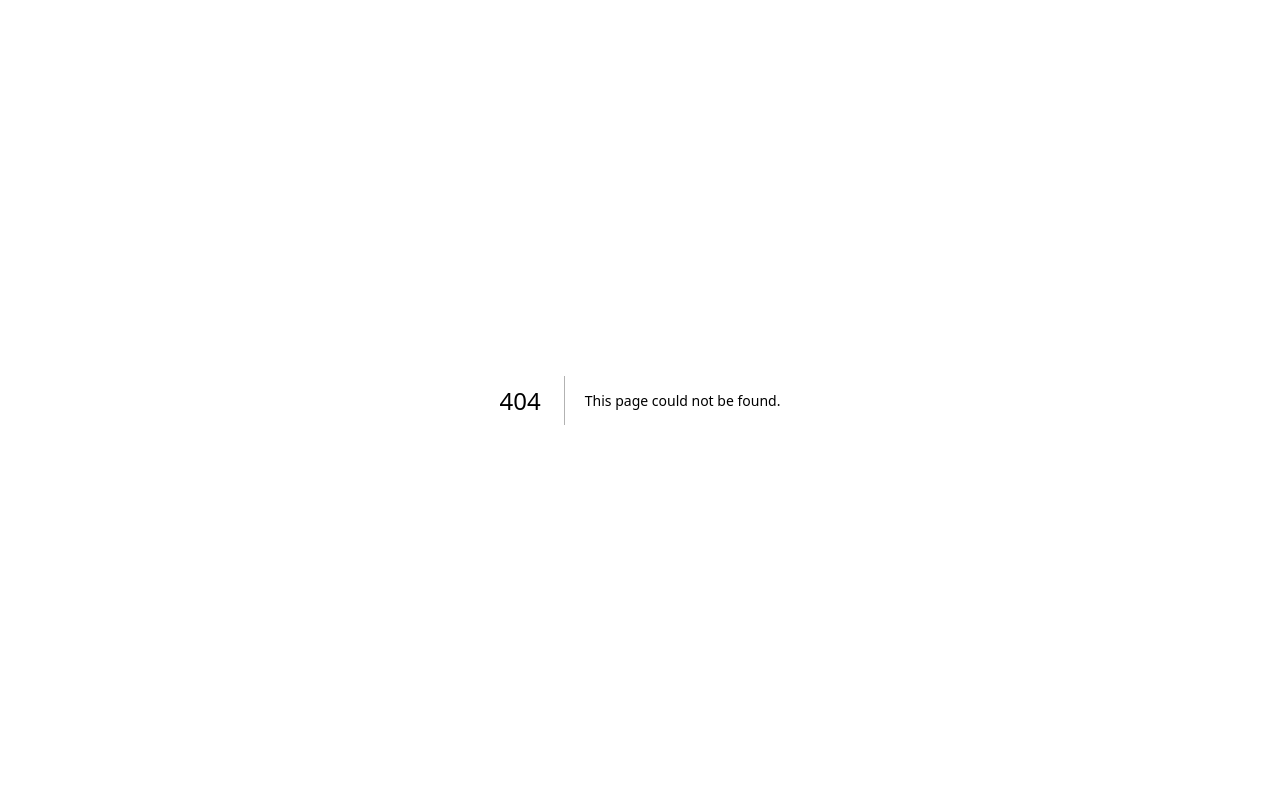
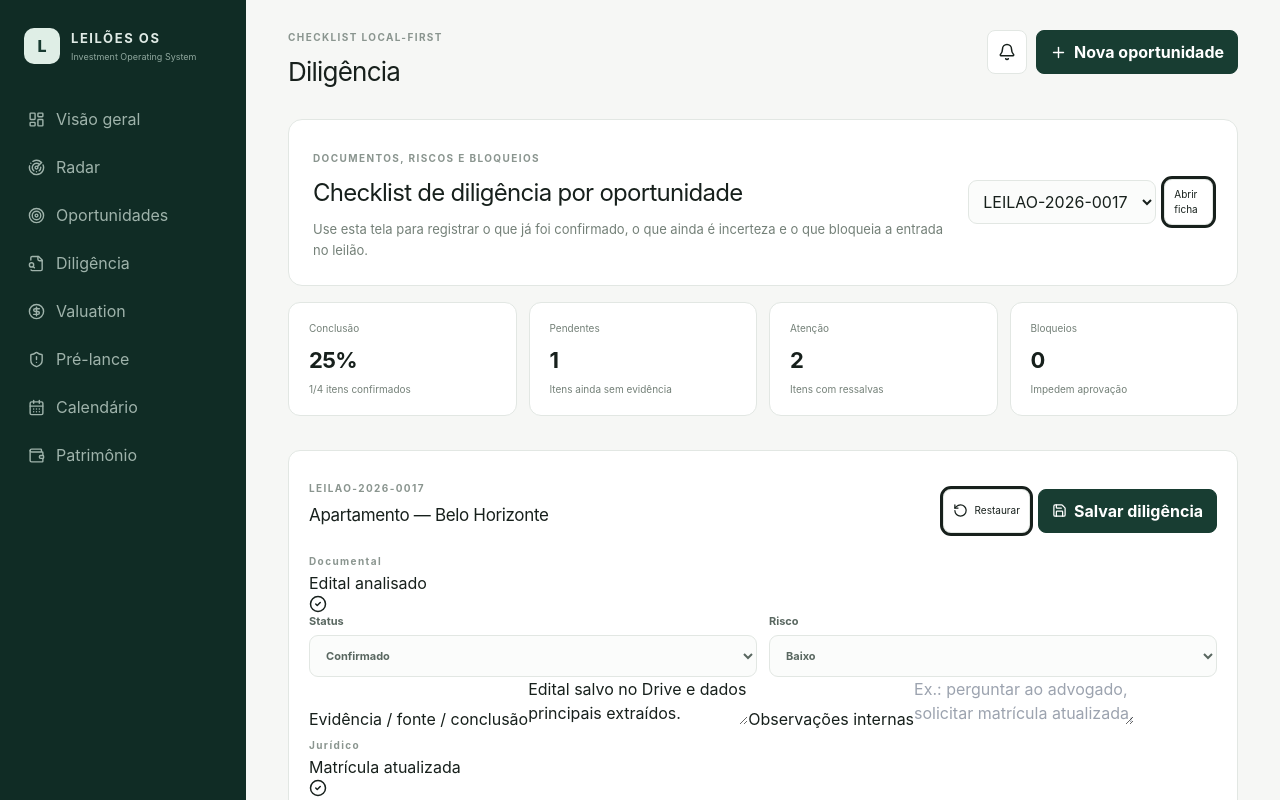
Before and after one commit to agendanutrijulianamoreira-droid/Leiloes, a Next.js app: page /diligence in a window 1280 px wide. Before the commit this address had no page. Shown: the top 800 px of the page. Built offline with nearby package versions, Linux system fonts and the light colour scheme.

Commit message:
feat: add local diligence workspace

```diff
--- /dev/null
+++ b/app/diligence/page.tsx
@@ -0,0 +1,143 @@
+'use client'
+
+import { useEffect, useMemo, useState } from 'react'
+import Link from 'next/link'
+import { AlertTriangle, CheckCircle2, RotateCcw, Save } from 'lucide-react'
+import { OSShell } from '@/components/os-shell'
+import type { AuctionOpportunity, RiskLevel } from '@/lib/domain'
+import { loadLocalOpportunities, updateLocalOpportunity } from '@/lib/local-opportunities'
+import type { EditableDiligenceItem, DiligenceStatus } from '@/lib/local-diligence'
+import { loadLocalDiligence, resetLocalDiligence, saveLocalDiligence, summarizeDiligence } from '@/lib/local-diligence'
+
+const statusOptions: { value: DiligenceStatus; label: string }[] = [
+  { value: 'pending', label: 'Pendente' },
+  { value: 'confirmed', label: 'Confirmado' },
+  { value: 'warning', label: 'Atenção' },
+  { value: 'blocked', label: 'Bloqueio' },
+]
+
+const riskOptions: RiskLevel[] = ['Baixo', 'Médio', 'Alto', 'Crítico']
+
+export default function DiligencePage() {
+  const [opportunities, setOpportunities] = useState<AuctionOpportunity[]>([])
+  const [selectedId, setSelectedId] = useState('')
+  const [items, setItems] = useState<EditableDiligenceItem[]>([])
+  const [message, setMessage] = useState('')
+
+  useEffect(() => {
+    const loaded = loadLocalOpportunities()
+    setOpportunities(loaded)
+    setSelectedId(loaded[0]?.id ?? '')
+  }, [])
+
+  useEffect(() => {
+    if (!selectedId) return
+    setItems(loadLocalDiligence(selectedId))
+    setMessage('')
+  }, [selectedId])
+
+  const selected = opportunities.find((item) => item.id === selectedId) ?? null
+  const summary = useMemo(() => summarizeDiligence(items), [items])
+
+  function updateItem(id: string, patch: Partial<EditableDiligenceItem>) {
+    setItems((current) => current.map((item) => item.id === id ? { ...item, ...patch } : item))
+  }
+
+  function save() {
+    if (!selectedId || !selected) return
+    const saved = saveLocalDiligence(selectedId, items)
+    const nextSummary = summarizeDiligence(saved)
+    updateLocalOpportunity(selectedId, {
+      risk: nextSummary.highestRisk,
+      confidence: Math.max(selected.confidence, Math.min(95, 25 + nextSummary.completionPct)),
+      status: nextSummary.blocked ? 'rejected' : nextSummary.completionPct >= 75 ? 'valuation' : 'due_diligence',
+      mainRisk: nextSummary.blocked ? 'Diligência possui bloqueio crítico pendente.' : selected.mainRisk,
+      blockers: saved.filter((item) => item.status === 'blocked').map((item) => `${item.category}: ${item.item}`),
+    })
+    setOpportunities(loadLocalOpportunities())
+    setMessage('Diligência salva. A ficha da oportunidade foi atualizada.')
+  }
+
+  function reset() {
+    if (!selectedId) return
+    setItems(resetLocalDiligence(selectedId))
+    setMessage('Checklist restaurado para o modelo inicial.')
+  }
+
+  return (
+    <OSShell title="Diligência" eyebrow="CHECKLIST LOCAL-FIRST">
+      <section className="sectionIntro withAction">
+        <div>
+          <span className="eyebrow">DOCUMENTOS, RISCOS E BLOQUEIOS</span>
+          <h2>Checklist de diligência por oportunidade</h2>
+          <p>Use esta tela para registrar o que já foi confirmado, o que ainda é incerteza e o que bloqueia a entrada no leilão.</p>
+        </div>
+        <div className="preBidSelector">
+          <select value={selectedId} onChange={(event) => setSelectedId(event.target.value)}>
+            {opportunities.map((opportunity) => <option key={opportunity.id} value={opportunity.id}>{opportunity.id}</option>)}
+          </select>
+          {selectedId && <Link className="outline" href={`/opportunities/${selectedId}`}>Abrir ficha</Link>}
+        </div>
+      </section>
+
+      {!selected ? (
+        <section className="panel"><p className="emptyState compact">Nenhuma oportunidade disponível. Cadastre uma oportunidade primeiro.</p></section>
+      ) : (
+        <>
+          <div className="metrics diligenceMetrics">
+            <div className="metric"><span>Conclusão</span><strong>{summary.completionPct}%</strong><small>{summary.confirmed}/{summary.total} itens confirmados</small></div>
+            <div className="metric"><span>Pendentes</span><strong>{summary.pending}</strong><small>Itens ainda sem evidência</small></div>
+            <div className="metric"><span>Atenção</span><strong>{summary.warnings}</strong><small>Itens com ressalvas</small></div>
+            <div className="metric"><span>Bloqueios</span><strong>{summary.blocked}</strong><small>Impedem aprovação</small></div>
+          </div>
+
+          {message && <div className="formAlert success diligenceMessage"><span>{message}</span></div>}
+
+          <section className="panel">
+            <div className="panelHead withAction">
+              <div><span className="eyebrow">{selected.id}</span><h3>{selected.title}</h3></div>
+              <div className="modalActions compactActions">
+                <button className="outline" type="button" onClick={reset}><RotateCcw size={15} /> Restaurar</button>
+                <button className="primary" type="button" onClick={save}><Save size={15} /> Salvar diligência</button>
+              </div>
+            </div>
+
+            <div className="diligenceEditor">
+              {items.map((item) => (
+                <article key={item.id} className={`diligenceEditCard ${item.status}`}>
+                  <div className="diligenceEditTop">
+                    <div>
+                      <span className="eyebrow">{item.category}</span>
+                      <h4>{item.item}</h4>
+                    </div>
+                    {item.status === 'blocked' ? <AlertTriangle size={18} /> : <CheckCircle2 size={18} />}
+                  </div>
+
+                  <div className="formGrid twoColumns compactForm">
+                    <label>Status
+                      <select value={item.status} onChange={(event) => updateItem(item.id, { status: event.target.value as DiligenceStatus })}>
+                        {statusOptions.map((option) => <option key={option.value} value={option.value}>{option.label}</option>)}
+                      </select>
+                    </label>
+                    <label>Risco
+                      <select value={item.risk} onChange={(event) => updateItem(item.id, { risk: event.target.value as RiskLevel })}>
+                        {riskOptions.map((risk) => <option key={risk} value={risk}>{risk}</option>)}
+                      </select>
+                    </label>
+                  </div>
+
+                  <label className="textAreaLabel">Evidência / fonte / conclusão
+                    <textarea value={item.evidence} onChange={(event) => updateItem(item.id, { evidence: event.target.value })} />
+                  </label>
+                  <label className="textAreaLabel">Observações internas
+                    <textarea value={item.notes ?? ''} onChange={(event) => updateItem(item.id, { notes: event.target.value })} placeholder="Ex.: perguntar ao advogado, solicitar matrícula atualizada, confirmar débito..." />
+                  </label>
+                </article>
+              ))}
+            </div>
+          </section>
+        </>
+      )}
+    </OSShell>
+  )
+}
```
